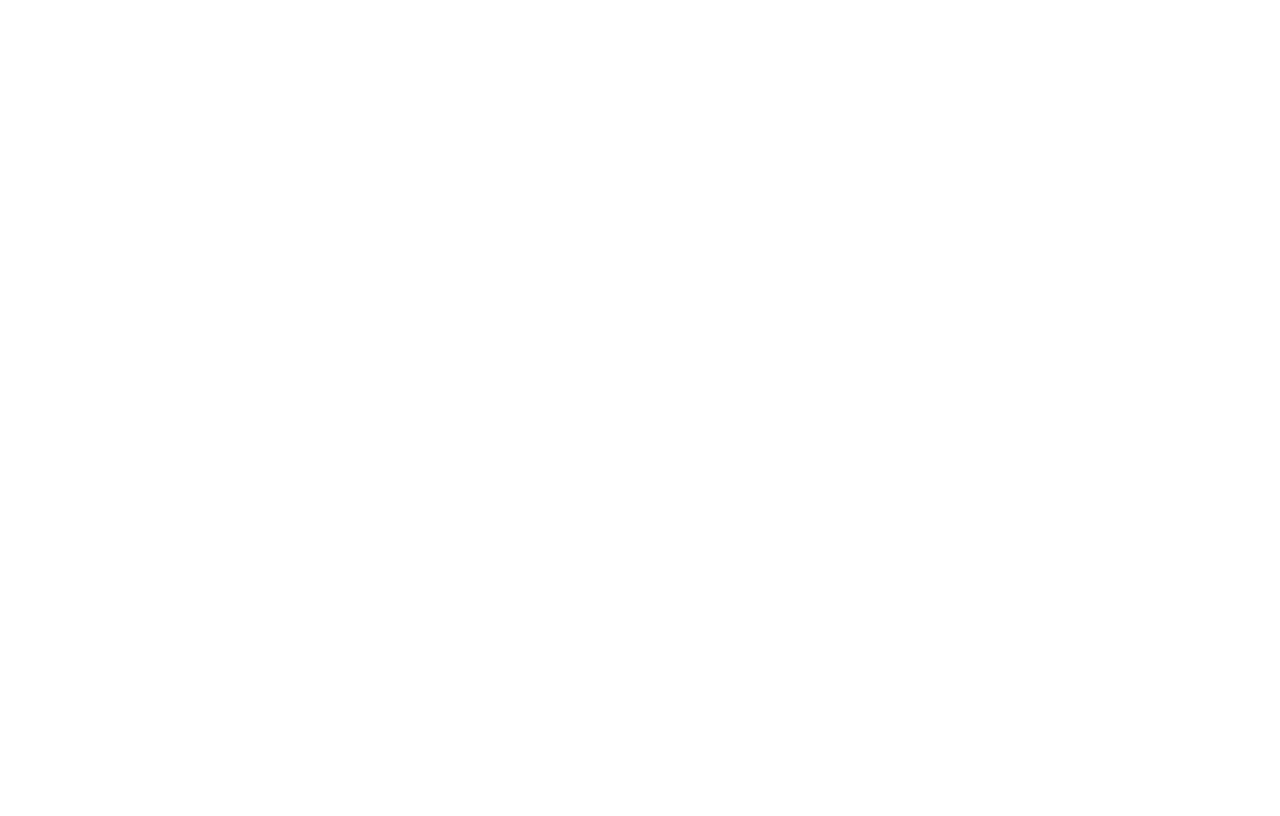
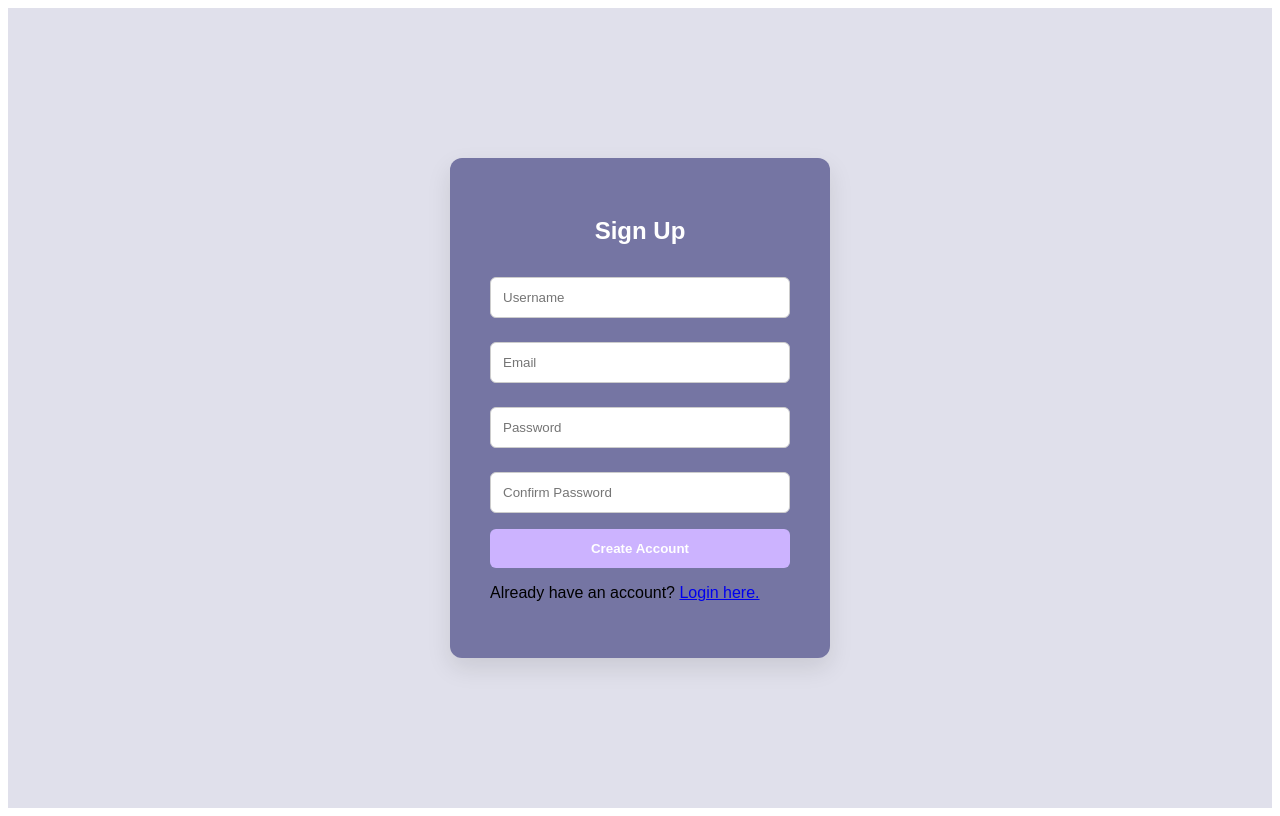
Before and after one commit to seed0x/FinanceFlowProd, a React (Vite) app in the folder frontend/: page /signup in a window 1280 px wide. Before the commit this address had no page. Built offline with nearby package versions, Linux system fonts and the light colour scheme; no server answers.

Commit message:
add signup page and styles

```diff
--- a/frontend/src/App.jsx
+++ b/frontend/src/App.jsx
@@ -2,7 +2,7 @@
 import { useState } from 'react';
 import Login from './pages/Login';
 import Dashboard from './pages/Dashboard';
-
+import Signup from './pages/Signup';
 
 function App() {
 
@@ -15,6 +15,7 @@
       <Routes>
         <Route path="/" element={<Navigate to="/login" replace />} />
         <Route path="/login" element={<Login setUser={setCurrentUser}/>} />
+        <Route path="/signup" element={<Signup/>}/>
         <Route path="/dashboard" element={currentUser ? <Dashboard user={currentUser} /> : <Navigate to="/login" />} />
       </Routes>
     </BrowserRouter>
--- a/frontend/src/pages/Login.css
+++ b/frontend/src/pages/Login.css
@@ -22,7 +22,8 @@
 }
 
 .login-container input[type="text"],
-.login-container input[type="password"] {
+.login-container input[type="password"],
+.login-container input[type="email"] {
   width: 100%;
   padding: 12px;
   margin: 8px 0 16px;
--- a/frontend/src/pages/Login.jsx
+++ b/frontend/src/pages/Login.jsx
@@ -1,5 +1,5 @@
 import { useState } from 'react';
-import { useNavigate } from 'react-router-dom';
+import { useNavigate, Link } from 'react-router-dom';
 import './Login.css';
 const API_URL = import.meta.env.VITE_API_URL; // API URL prefix
 
@@ -23,12 +23,12 @@
   const handleSubmit = async (e) => {
     e.preventDefault();
       try {
-	      const response = await fetch(`${API_URL}/login`, {
+	     const response = await fetch(`${API_URL}/login`, {
 		        method:"POST",
 		        headers: {"Content-Type": "application/json"},
 		        body: JSON.stringify(formData),
             credentials: 'include',
-	      });
+	     });
           if (response.ok) {
             const data = await response.json();
             localStorage.setItem('user', data.user);
@@ -63,7 +63,7 @@
           required
         />
         <button type="submit">Login</button>
-        <p>Don't have an account? Register here. </p>
+        <p>Don't have an account? <Link to="/Signup"> Sign up here. </Link> </p>
       </form>
     </div>
   );
--- /dev/null
+++ b/frontend/src/pages/Signup.jsx
@@ -0,0 +1,70 @@
+import { useState } from 'react';
+import { Link } from 'react-router-dom';
+import './Login.css'; // using same styles for now might put into Signup.css later
+
+export default function Signup() {
+  const [formData, setFormData] = useState({
+    username: '',
+    email: '',
+    password: '',
+    confirmPassword: ''
+  });
+
+  const handleInputChange = (e) => {
+    const { name, value } = e.target;
+    setFormData(prev => ({
+      ...prev,
+      [name]: value
+    }));
+  };
+
+  const handleSubmit = (e) => {
+    e.preventDefault();
+    // just log the data
+    console.log('Signup data:', formData);
+  };
+
+  return (
+    <div className="login-page">
+      <form className="login-container" onSubmit={handleSubmit}>
+        <h2>Sign Up</h2>
+        <input
+          type="text"
+          name="username"
+          placeholder="Username"
+          value={formData.username}
+          onChange={handleInputChange}
+          required
+        />
+        <input
+          type="email"
+          name="email"
+          placeholder="Email"
+          value={formData.email}
+          onChange={handleInputChange}
+          required
+        />
+        <input
+          type="password"
+          name="password"
+          placeholder="Password"
+          value={formData.password}
+          onChange={handleInputChange}
+          required
+        />
+        <input
+          type="password"
+          name="confirmPassword"
+          placeholder="Confirm Password"
+          value={formData.confirmPassword}
+          onChange={handleInputChange}
+          required
+        />
+        <button type="submit">Create Account</button>
+        <p>
+          Already have an account? <Link to="/login">Login here.</Link>
+        </p>
+      </form>
+    </div>
+  );
+}
```
Also changed, not shown: frontend/src/components/addTransaction.jsx (line endings or trailing spaces), frontend/src/pages/Signup.css (added), 2 other files (tests, documents, lock files or other folders).
